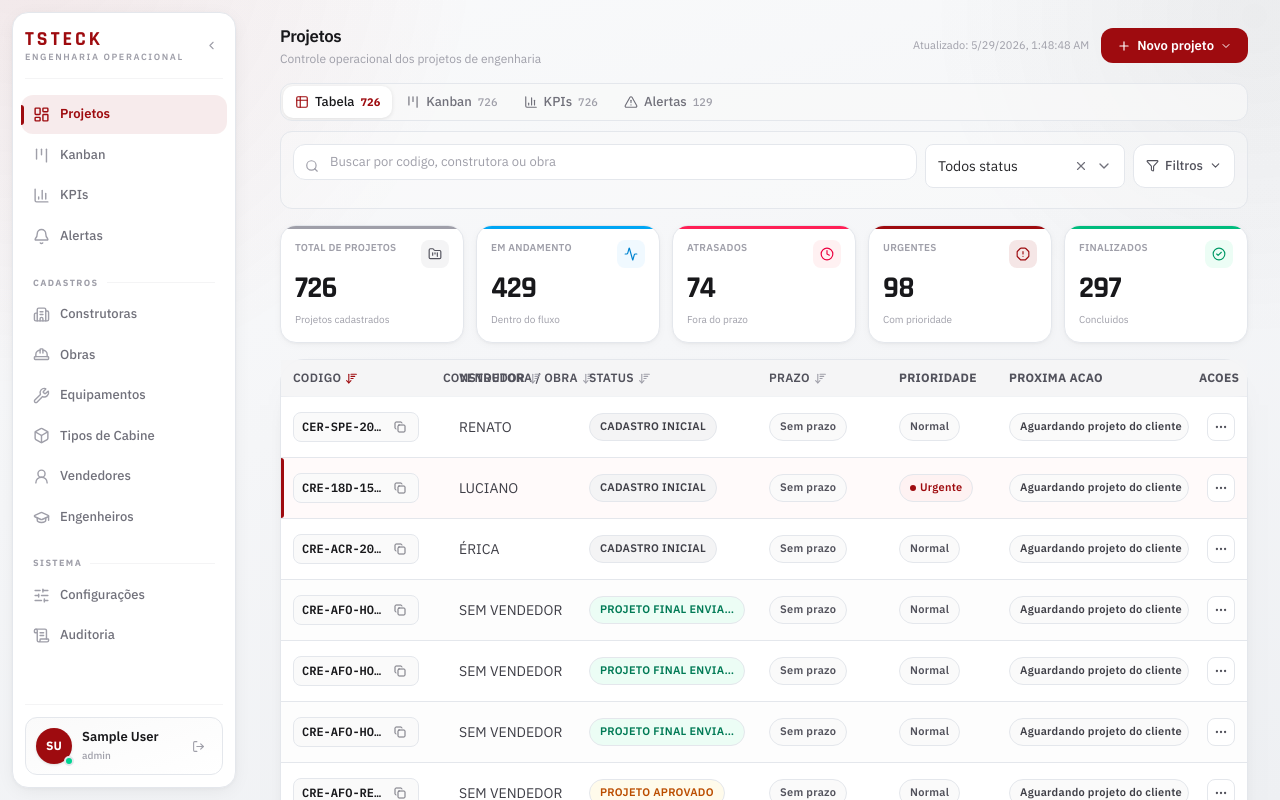
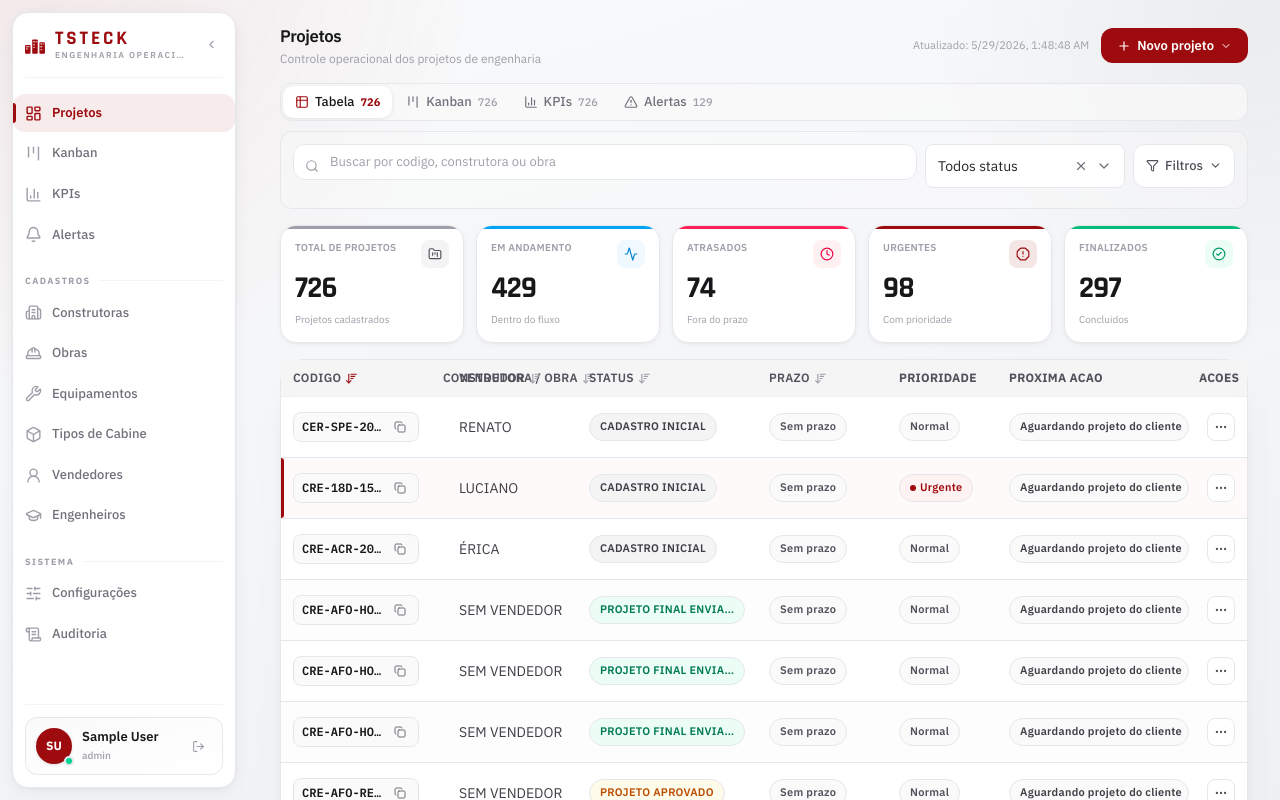
Before and after one commit to RenatoFeLima/ProjetosTsteck, a Next.js app in the folder web/: page / in a window 1280 px wide. Shown: the top 800 px of the page. Built offline with nearby package versions, Linux system fonts and the light colour scheme; sample sign-in values are in the browser's storage.

Commit message:
tela nova login

```diff
--- a/web/app/(main)/layout.tsx
+++ b/web/app/(main)/layout.tsx
@@ -6,6 +6,7 @@ import { cn } from "@/lib/utils";
 import { AppSidebar } from "@/features/sidebar/components/app-sidebar";
 import { useSidebar } from "@/features/sidebar/hooks/use-sidebar";
 import { useCurrentUser } from "@/features/user/hooks/use-current-user";
+import { PageTransition } from "@/features/ui/page-transition";
 
 export default function MainLayout({ children }: { children: React.ReactNode }) {
   const { collapsed, toggle } = useSidebar();
@@ -50,7 +51,7 @@ export default function MainLayout({ children }: { children: React.ReactNode })
       </div>
 
       <main className="flex flex-1 flex-col overflow-auto">
-        {children}
+        <PageTransition>{children}</PageTransition>
       </main>
     </div>
   );
--- a/web/app/globals.css
+++ b/web/app/globals.css
@@ -61,3 +61,57 @@ body {
     transform: scale(1) translateY(0);
   }
 }
+
+/* ─── Page transition ─────────────────────────────────────────────────────── */
+@keyframes pageIn {
+  from {
+    opacity: 0;
+    transform: translateY(7px);
+  }
+  to {
+    opacity: 1;
+    transform: translateY(0);
+  }
+}
+
+/* ─── Microinterações globais ─────────────────────────────────────────────── */
+
+/* Transição suave em todos os elementos interativos */
+button,
+a,
+[role="button"],
+[role="tab"],
+[role="menuitem"] {
+  transition-property: color, background-color, border-color, box-shadow, opacity, transform;
+  transition-duration: 150ms;
+  transition-timing-function: cubic-bezier(0.4, 0, 0.2, 1);
+}
+
+/* Inputs e selects */
+input:not([type="checkbox"]):not([type="radio"]),
+textarea,
+select {
+  transition-property: border-color, box-shadow, background-color;
+  transition-duration: 150ms;
+  transition-timing-function: cubic-bezier(0.4, 0, 0.2, 1);
+}
+
+/* Cards com hover sutil */
+.card-hover {
+  transition: box-shadow 200ms cubic-bezier(0.4, 0, 0.2, 1),
+              transform 200ms cubic-bezier(0.4, 0, 0.2, 1);
+}
+.card-hover:hover {
+  box-shadow: 0 8px 24px -4px rgba(0, 0, 0, 0.1), 0 2px 8px rgba(0, 0, 0, 0.06);
+  transform: translateY(-1px);
+}
+
+/* Botão primário — feedback de pressão */
+button:active:not(:disabled) {
+  transform: scale(0.98);
+}
+
+/* Scroll suave global */
+html {
+  scroll-behavior: smooth;
+}
--- a/web/features/auth/components/login-page.tsx
+++ b/web/features/auth/components/login-page.tsx
@@ -5,6 +5,7 @@ import { useRouter } from "next/navigation";
 import { AlertCircle, Eye, EyeOff, Lock, LogIn, User } from "lucide-react";
 import { cn } from "@/lib/utils";
 import { useCurrentUser } from "@/features/user/hooks/use-current-user";
+import { MOCK_USER, validateCredentials } from "@/features/auth/lib/mock-auth";
 
 // ─── SVG: Engineering schematic decoration ───────────────────────────────────
 function TechnicalDecoration({ className }: { className?: string }) {
@@ -207,23 +208,16 @@ export function LoginPage() {
     setLoading(true);
 
     try {
-      // Simulate authentication delay
+      // Simula latência de autenticação
       await new Promise((resolve) => setTimeout(resolve, 1200));
 
-      // Derive display name from email/username
-      const raw = email.trim();
-      const displayName = raw.includes("@")
-        ? raw
-            .split("@")[0]
-            .replace(/[._-]+/g, " ")
-            .replace(/\b\w/g, (l) => l.toUpperCase())
-            .trim()
-        : raw
-            .replace(/[._-]+/g, " ")
-            .replace(/\b\w/g, (l) => l.toUpperCase())
-            .trim();
+      if (!validateCredentials(email.trim(), password)) {
+        setGlobalError("Usuário ou senha inválidos. Verifique os dados e tente novamente.");
+        setLoading(false);
+        return;
+      }
 
-      identify({ name: displayName || "Usuário TSTECK", role: "Admin" });
+      identify({ name: MOCK_USER.displayName, role: MOCK_USER.role });
       router.push("/");
     } catch {
       setGlobalError("Não foi possível conectar. Tente novamente.");
@@ -364,7 +358,7 @@ export function LoginPage() {
                       <circle cx="12" cy="12" r="9" stroke="currentColor" strokeWidth="3" strokeOpacity="0.3" />
                       <path d="M12 3a9 9 0 0 1 9 9" stroke="currentColor" strokeWidth="3" strokeLinecap="round" />
                     </svg>
-                    Entrando...
+                    Acessando...
                   </>
                 ) : (
                   <>
--- /dev/null
+++ b/web/features/auth/lib/mock-auth.ts
@@ -0,0 +1,17 @@
+/**
+ * Credenciais de teste — ambiente de desenvolvimento.
+ * TODO: substituir por autenticação via API real em produção.
+ */
+export const MOCK_USER = {
+  email: "admin@tsteck.com",
+  password: "Tsteck@2026",
+  displayName: "Administrador TSTECK",
+  role: "Admin" as const,
+} as const;
+
+export function validateCredentials(email: string, password: string): boolean {
+  return (
+    email.trim().toLowerCase() === MOCK_USER.email &&
+    password === MOCK_USER.password
+  );
+}
--- a/web/features/sidebar/components/app-sidebar.tsx
+++ b/web/features/sidebar/components/app-sidebar.tsx
@@ -30,7 +30,7 @@ export function AppSidebar({ collapsed, onToggle, user, onIdentify, onLogout }:
 
       {/* Navigation */}
       <nav
-        className="flex flex-1 flex-col gap-5 overflow-y-auto py-4 px-2"
+        className="flex flex-1 flex-col gap-5 overflow-y-auto py-4"
         aria-label="Navegação principal"
       >
         {NAV_GROUPS.map((group, i) => (
--- a/web/features/sidebar/components/sidebar-brand.tsx
+++ b/web/features/sidebar/components/sidebar-brand.tsx
@@ -2,6 +2,37 @@
 
 import { ChevronLeft, ChevronRight } from "lucide-react";
 import { cn } from "@/lib/utils";
+
+// ─── Logo SVG (skyline de 3 torres — identidade TSTECK) ───────────────────────
+function TsteckLogoMark({ size = 32 }: { size?: number }) {
+  return (
+    <svg
+      width={size}
+      height={size}
+      viewBox="0 0 36 32"
+      fill="none"
+      aria-hidden="true"
+    >
+      {/* Torre esquerda */}
+      <rect x="0" y="16" width="10" height="16" rx="1.5" fill="#9e0b0f" />
+      <rect x="2"  y="18" width="3"  height="2.5" rx="0.4" fill="white" opacity="0.65" />
+      <rect x="2"  y="22" width="3"  height="2.5" rx="0.4" fill="white" opacity="0.65" />
+      <rect x="6"  y="18" width="2"  height="2.5" rx="0.4" fill="white" opacity="0.55" />
+      {/* Torre central (mais alta) */}
+      <rect x="13" y="6"  width="10" height="26" rx="1.5" fill="#9e0b0f" />
+      <rect x="15" y="9"  width="3"  height="2.5" rx="0.4" fill="white" opacity="0.65" />
+      <rect x="15" y="14" width="3"  height="2.5" rx="0.4" fill="white" opacity="0.65" />
+      <rect x="15" y="19" width="3"  height="2.5" rx="0.4" fill="white" opacity="0.65" />
+      <rect x="20" y="9"  width="2"  height="2.5" rx="0.4" fill="white" opacity="0.55" />
+      {/* Torre direita */}
+      <rect x="26" y="11" width="10" height="21" rx="1.5" fill="#9e0b0f" />
+      <rect x="28" y="13" width="3"  height="2.5" rx="0.4" fill="white" opacity="0.65" />
+      <rect x="28" y="18" width="3"  height="2.5" rx="0.4" fill="white" opacity="0.65" />
+      <rect x="28" y="23" width="3"  height="2.5" rx="0.4" fill="white" opacity="0.65" />
+      <rect x="33" y="13" width="2"  height="2.5" rx="0.4" fill="white" opacity="0.55" />
+    </svg>
+  );
+}
 
 type Props = {
   collapsed: boolean;
@@ -12,28 +43,28 @@ export function SidebarBrand({ collapsed, onToggle }: Props) {
   return (
     <div
       className={cn(
-        "flex items-center px-3 py-4",
+        "relative flex items-center px-3 py-4",
         collapsed ? "justify-center" : "justify-between gap-2",
       )}
     >
       {collapsed ? (
+        /* Modo recolhido: apenas o ícone de torres, centralizado */
+        <TsteckLogoMark size={22} />
+      ) : (
+        /* Modo expandido: ícone + wordmark + subtítulo */
+        <div className="flex items-center gap-2.5 min-w-0">
+          <TsteckLogoMark size={22} />
+          <div className="flex flex-col min-w-0">
             <span
-          className="text-base font-bold tracking-widest text-brand leading-none select-none"
-          style={{ fontFamily: "var(--font-rajdhani), sans-serif" }}
-        >
-          TS
-        </span>
-      ) : (
-        <div className="flex flex-col">
-          <span
-            className="text-[1.25rem] font-bold tracking-[0.15em] text-brand leading-none select-none"
+              className="text-[1.2rem] font-bold tracking-[0.15em] text-brand leading-none select-none"
               style={{ fontFamily: "var(--font-rajdhani), sans-serif" }}
             >
               TSTECK
             </span>
-          <span className="mt-0.5 text-[9px] font-semibold uppercase tracking-[0.18em] text-zinc-400 leading-tight">
+            <span className="mt-0.5 text-[8.5px] font-semibold uppercase tracking-[0.18em] text-zinc-400 leading-tight truncate">
               Engenharia Operacional
             </span>
+          </div>
         </div>
       )}
 
@@ -41,8 +72,8 @@ export function SidebarBrand({ collapsed, onToggle }: Props) {
         type="button"
         onClick={onToggle}
         className={cn(
-          "flex h-6 w-6 shrink-0 items-center justify-center rounded-lg text-zinc-400 transition-all hover:bg-brand/10 hover:text-brand",
-          collapsed ? "ml-auto" : "",
+          "flex h-6 w-6 shrink-0 items-center justify-center rounded-lg text-zinc-400 transition-all duration-150 hover:bg-brand/10 hover:text-brand",
+          collapsed ? "absolute right-2 top-1/2 -translate-y-1/2" : "",
         )}
         aria-label={collapsed ? "Expandir menu" : "Recolher menu"}
       >
--- /dev/null
+++ b/web/features/ui/page-transition.tsx
@@ -0,0 +1,28 @@
+"use client";
+
+import { usePathname } from "next/navigation";
+import { useEffect, useState } from "react";
+
+/**
+ * Envolve o conteúdo de cada página com um fade-in suave ao trocar de rota.
+ * Funciona no App Router: incrementa a key ao detectar mudança de pathname,
+ * forçando remontagem da div e disparando a animação CSS.
+ */
+export function PageTransition({ children }: { children: React.ReactNode }) {
+  const pathname = usePathname();
+  const [key, setKey] = useState(0);
+
+  useEffect(() => {
+    setKey((k) => k + 1);
+  }, [pathname]);
+
+  return (
+    <div
+      key={key}
+      className="flex flex-1 flex-col"
+      style={{ animation: "pageIn 220ms cubic-bezier(0.4,0,0.2,1) both" }}
+    >
+      {children}
+    </div>
+  );
+}
```
Lines whose indentation alone changed are shown as unchanged.
